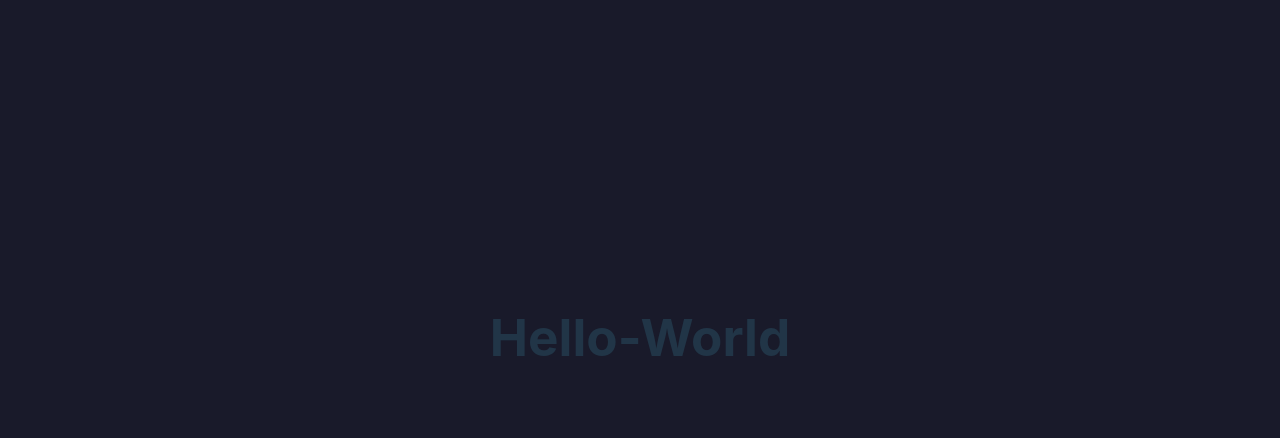
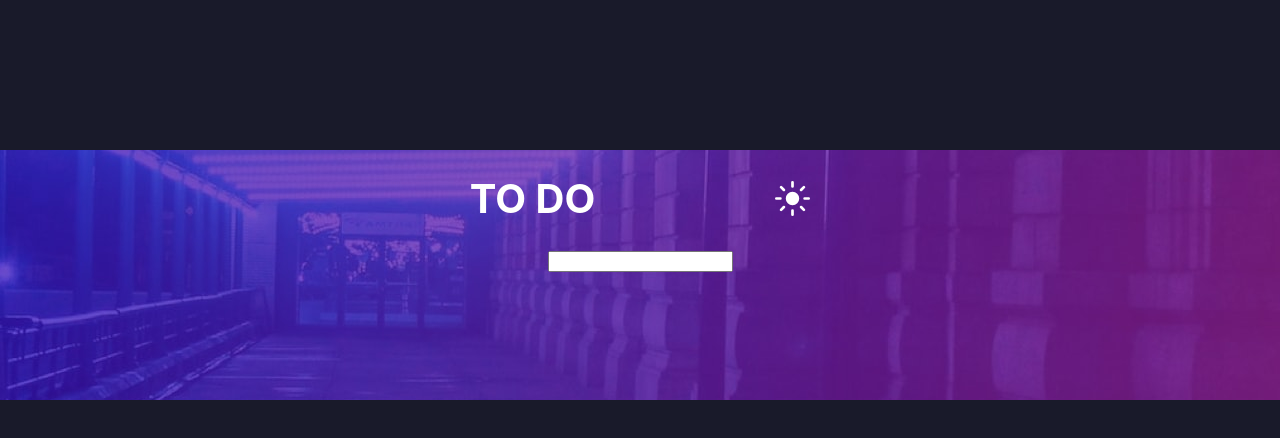
Before and after one commit to marcusdevel/To_do_list, a React (Vite) app in the folder To_do_list/: page / in a window 1280 px wide. Shown: the top 438 px of the page. Built offline with nearby package versions, Linux system fonts and the light colour scheme.

Commit message:
criações das classes header(imagem como background), App-header(agrupamento do h1 com a image icon sun).

```diff
--- a/To_do_list/src/App.jsx
+++ b/To_do_list/src/App.jsx
@@ -1,16 +1,24 @@
-import { useState } from 'react'
-import reactLogo from './assets/react.svg'
-import viteLogo from '/vite.svg'
-import './App.css'
+import { useState } from "react";
+import bgDesktopDark from "./assets/img/bg-desktop-dark.jpg";
+import icon from "./assets/img/icon-sun.svg";
+import "./App.css";
 
 function App() {
-  const [count, setCount] = useState(0)
+  const [count, setCount] = useState(0);
 
   return (
     <>
-      <h1>Hello-World</h1>
+      <div className="App">
+        <div className="header">
+          <div className="App-header">
+            <h1 className="title">To do</h1>
+            <img src={icon} alt="Icon Sun" className="icon" />
+          </div>
+          <input type="select" />
+        </div>
+      </div>
     </>
-  )
+  );
 }
 
-export default App
+export default App;
```
